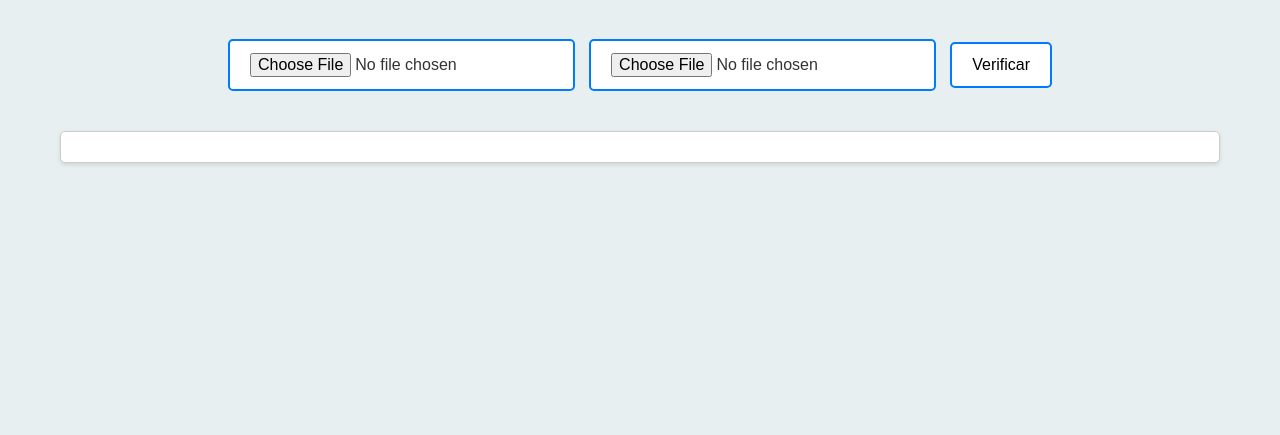
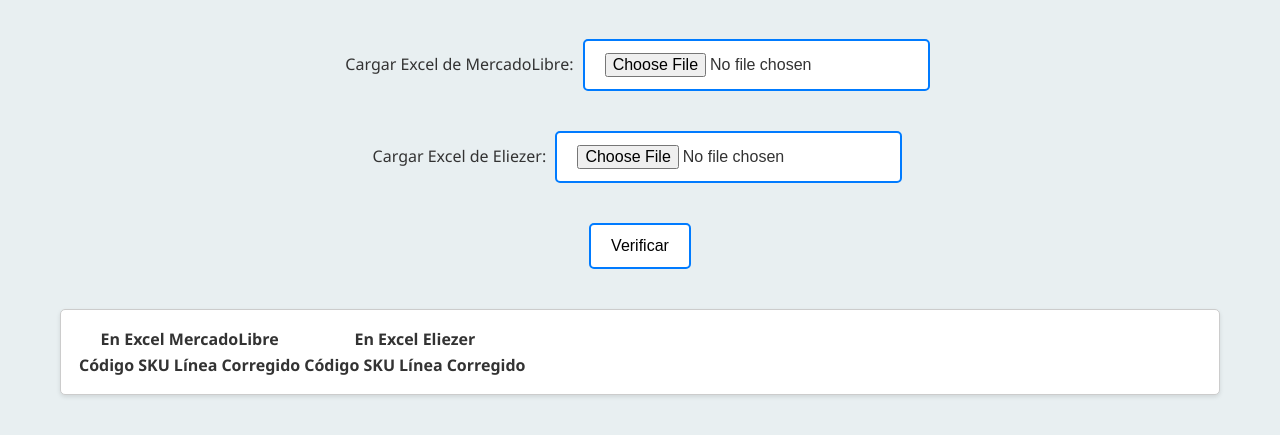
Before and after one commit to tobiasduren/comparadordesku, a plain HTML site: page index.html in a window 1280 px wide. Shown: the part 127-562 px from the top of the page. Drawn offline with Linux system fonts and the light colour scheme.

Commit message:
Update index.html

```diff
--- a/index.html
+++ b/index.html
@@ -7,10 +7,43 @@
 </head>
 <body>
     <h1>Verificador de coincidencias en Excel</h1>
+
+    <!-- Campo para cargar el Excel de MercadoLibre -->
+    <label for="file1">Cargar Excel de MercadoLibre:</label>
     <input type="file" id="file1" accept=".xlsx, .xls">
+    <br>
+
+    <!-- Campo para cargar el Excel de Eliezer -->
+    <label for="file2">Cargar Excel de Eliezer:</label>
     <input type="file" id="file2" accept=".xlsx, .xls">
+    <br>
+
     <button onclick="verifyFiles()">Verificar</button>
-    <div id="results"></div>
+    <div id="results">
+        <table>
+            <thead>
+                <tr>
+                    <th colspan="3">En Excel MercadoLibre</th>
+                    <th colspan="3">En Excel Eliezer</th>
+                </tr>
+                <tr>
+                    <th>Código SKU</th>
+                    <th class="linea">Línea</th>
+                    <th class="corregido">Corregido</th>  <!-- Checkbox para Excel MercadoLibre -->
+                    <th>Código SKU</th>
+                    <th class="linea">Línea</th>
+                    <th class="corregido">Corregido</th>  <!-- Checkbox para Excel Eliezer -->
+                </tr>
+            </thead>
+            <tbody id="resultsBody">
+                <!-- Los resultados se insertarán dinámicamente aquí -->
+            </tbody>
+        </table>
+
+
+
+
+    </div>
 
     <script src="https://cdnjs.cloudflare.com/ajax/libs/xlsx/0.16.9/xlsx.full.min.js"></script>
     <script src="script.js"></script>
```
